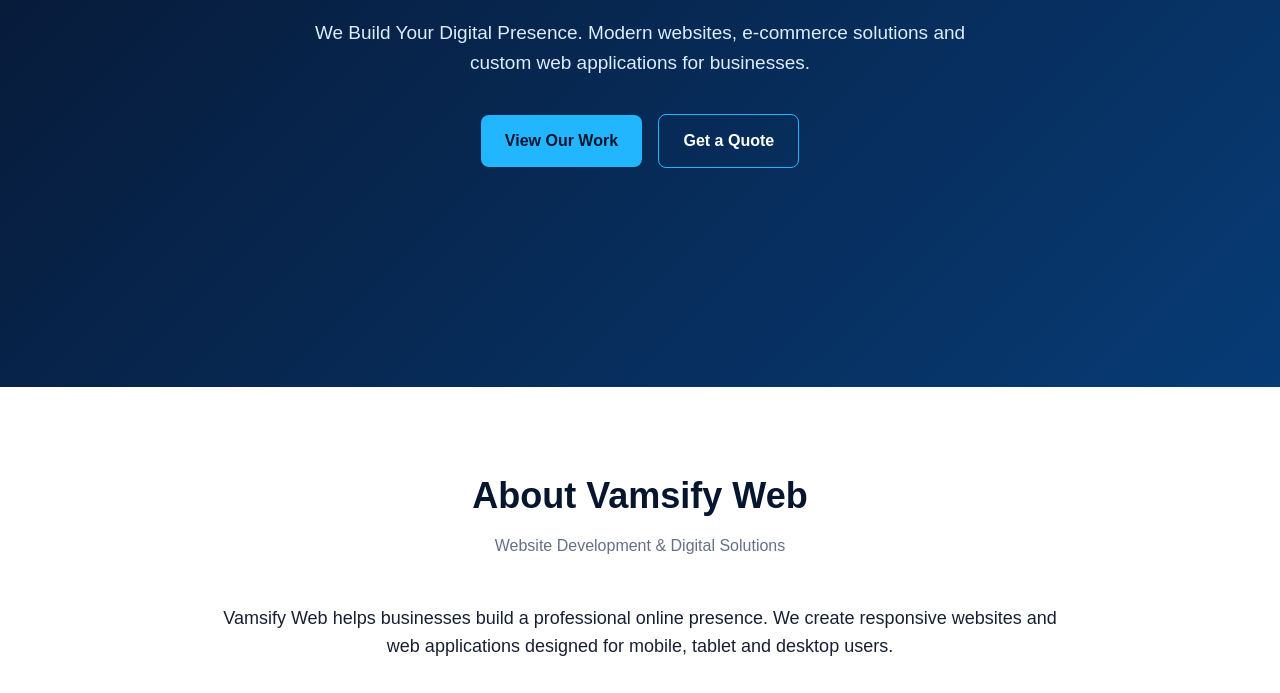
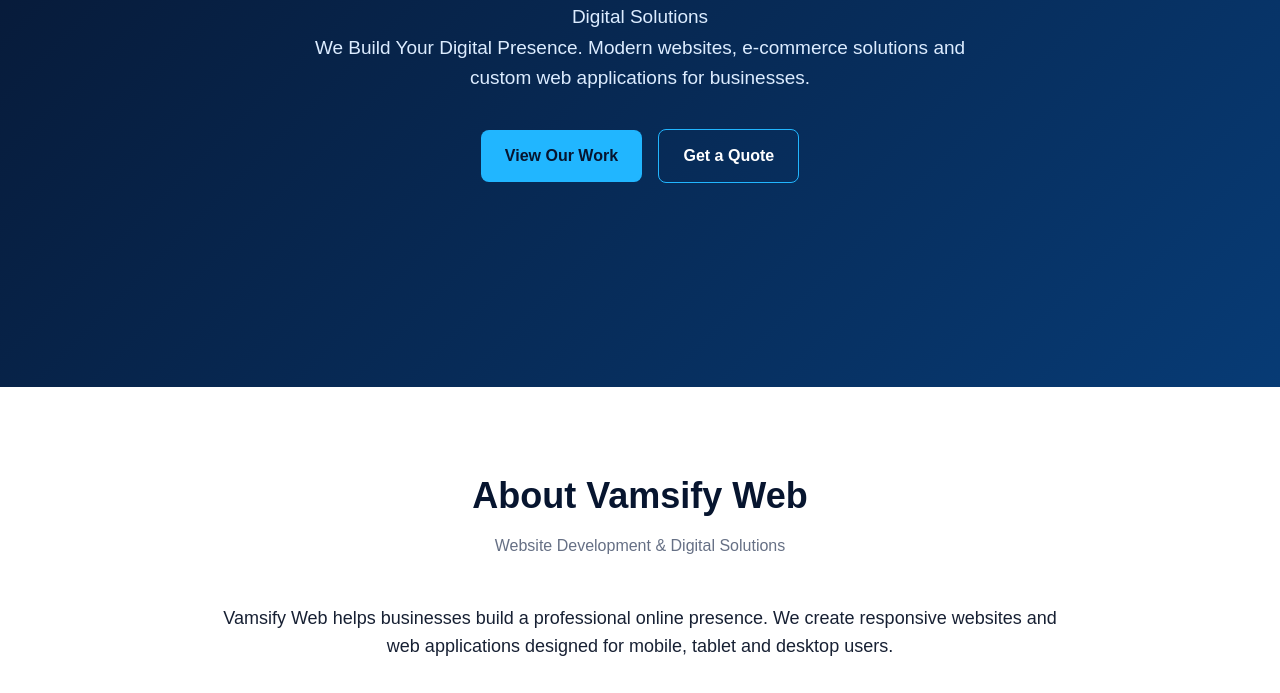
Before and after one commit to Vamsi1709/Vamsify-Web, a plain HTML site: page index.html in a window 1280 px wide. Shown: the part 407-1100 px from the top of the page. Drawn offline with Linux system fonts and the light colour scheme.

Commit message:
Update index.html

```diff
--- a/index.html
+++ b/index.html
@@ -4,7 +4,7 @@
   <meta charset="UTF-8">
   <meta name="viewport" content="width=device-width, initial-scale=1.0">
 
-  <title>Vamsify Web | Website Development & Digital Solutions</title>
+  <title>Vamsify Web & Digital Solutions | Website Development </title>
 
   <meta name="description"
         content="Vamsify Web creates modern business websites, e-commerce websites and custom web applications.">
@@ -217,6 +217,7 @@
 <section class="hero" id="home">
   <div>
     <h1>Vamsify <span>Web</span></h1>
+    <p class="business-name">Digital Solutions </p>
 
     <p>
       We Build Your Digital Presence.
```
